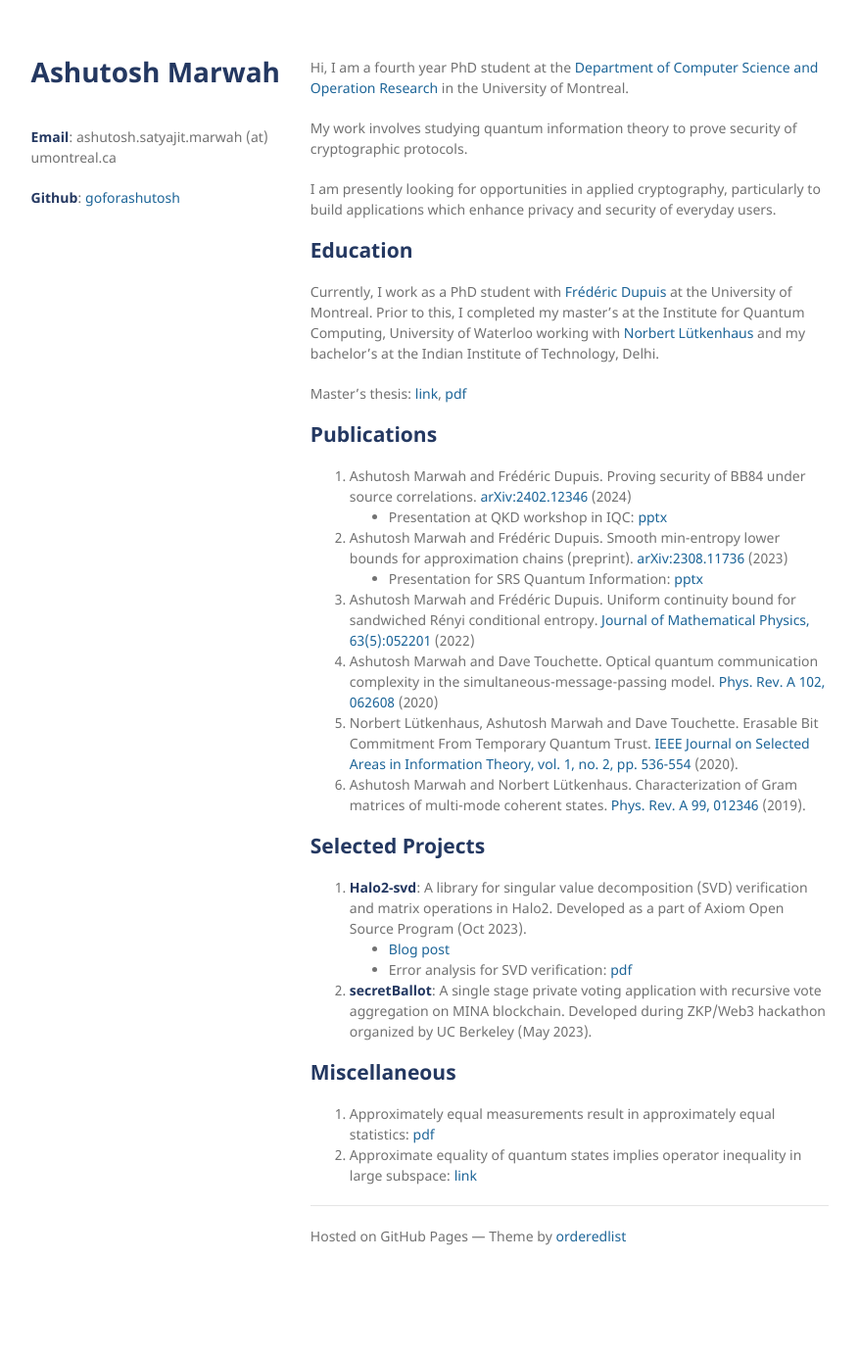
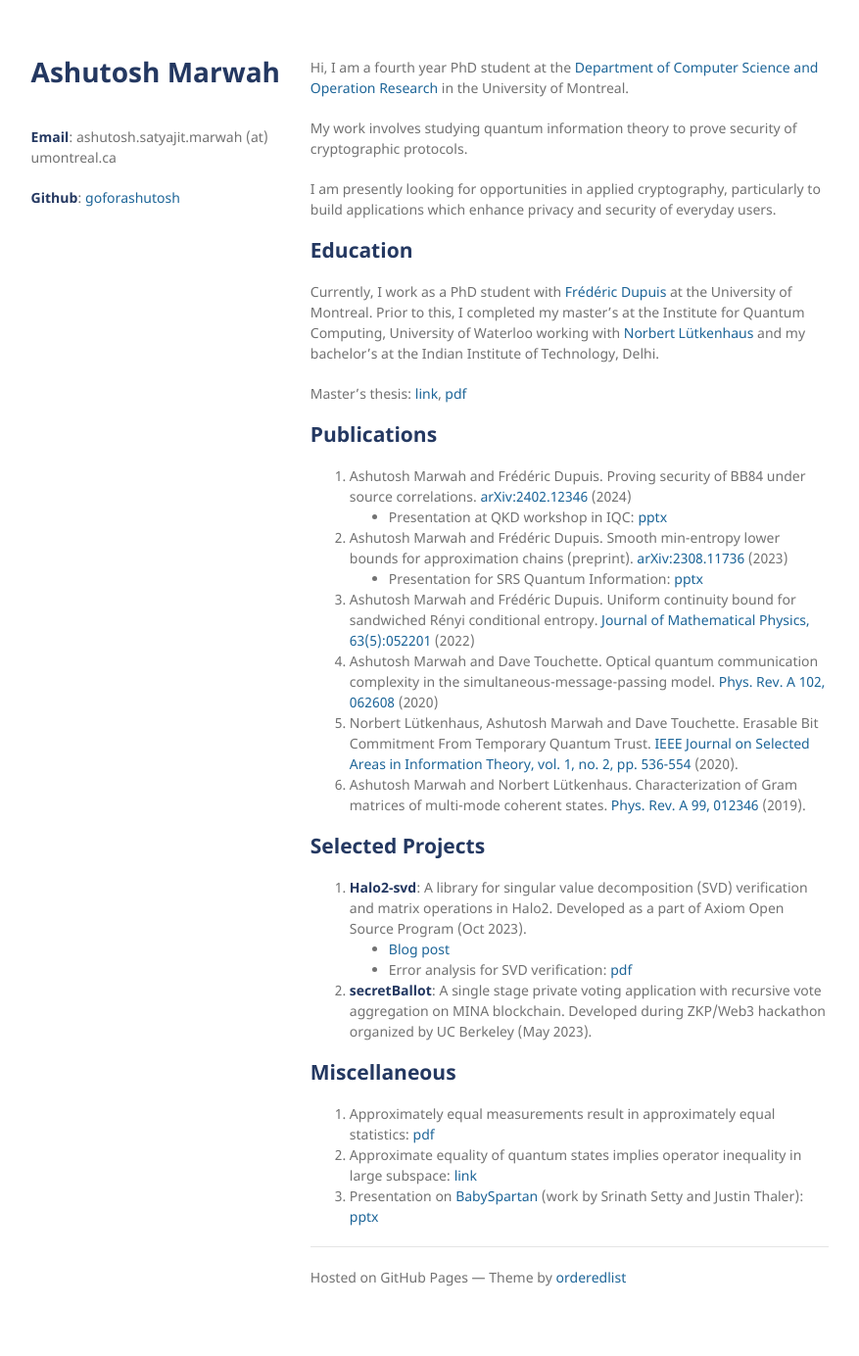
Before and after one commit to goforashutosh/goforashutosh.github.io, a Jekyll site: the page built from index.md, in a window 1280 px wide. Shown: the whole page at 98% size, without its empty margins (201-1078 px from the left). Built offline with Jekyll 4.4.1, drawn with Linux system fonts in a browser that asks for light colours; the repository's description, which GitHub fills in, is left out; before the commit the page ends 1342 px from its top, so only the background shows below that.

Commit message:
added BabySpartan presn

```diff
--- a/index.md
+++ b/index.md
@@ -36,6 +36,7 @@ Master's thesis: [link](http://hdl.handle.net/10012/15087), [pdf](./docs/Master-
 
 1. Approximately equal measurements result in approximately equal statistics: [pdf](https://github.com/goforashutosh/Close-meas-imply-close-stats/blob/master/paper.pdf)
 1. Approximate equality of quantum states implies operator inequality in large subspace: [link](https://mathoverflow.net/questions/448774/does-approximate-equality-of-quantum-states-imply-operator-inequality-in-a-large)
+1. Presentation on [BabySpartan](https://eprint.iacr.org/2023/1799) (work by Srinath Setty and Justin Thaler): [pptx](./presentations/Presn-babySpartan.pptx)
 
 ---
 
```
Also changed, not shown: 1 other file.
